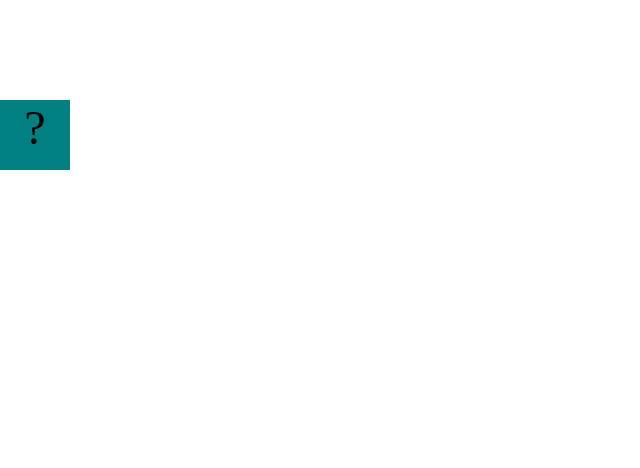
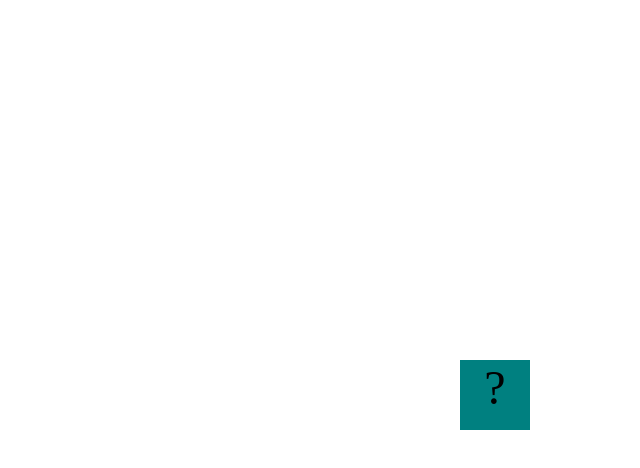
Before and after one commit to BriannaSardenga/BriannaSardenga.github.io, a plain HTML site: page projects/bouncing-box/index.html in a window 1280 px wide. Shown: the whole page, without its empty margins (0-640 px from the left). Drawn offline with Linux system fonts and the light colour scheme.

Commit message:
bouncing box

```diff
--- a/projects/bouncing-box/index.html
+++ b/projects/bouncing-box/index.html
@@ -1,5 +1,6 @@
 <!DOCTYPE html>
 <html>
+
 <head>
 	<meta charset="utf-8">
 	<title>Bouncing Box</title>
@@ -14,21 +15,24 @@
 			display: block;
 			position: absolute;
 			top: 100px;
-			left: 0px;  /* <--- Change me! */
+			left: 0px;
+			/* <--- Change me! */
 		}
-		.board{
+
+		.board {
 			height: 100vh;
 		}
 	</style>
-	<!-- 	<script src="//cdnjs.cloudflare.com/ajax/libs/jquery/2.1.1/jquery.min.js"></script> -->
+	<!--    <script src="//cdnjs.cloudflare.com/ajax/libs/jquery/2.1.1/jquery.min.js"></script> -->
 
 </head>
+
 <body class="board">
 	<!-- HTML for the box -->
 	<div class="box">?</div>
 
 	<script>
-		(function(){
+		(function () {
 			'use strict'
 			/* global jQuery */
 
@@ -36,9 +40,10 @@
 			/////////////////// SETUP DO NOT DELETE //////////////////////////
 			//////////////////////////////////////////////////////////////////
 
-			var box = jQuery('.box');	// reference to the HTML .box element
-			var board = jQuery('.board');	// reference to the HTML .board element
-			var boardWidth = board.width();	// the maximum X-Coordinate of the screen
+			var box = jQuery('.box');   // reference to the HTML .box element
+			var board = jQuery('.board');   // reference to the HTML .board element
+			var boardWidth = board.width(); // the maximum X-Coordinate of the screen
+			var boardHeight = jQuery(window).height();
 
 			// Every 50 milliseconds, call the update Function (see below)
 			setInterval(update, 50);
@@ -47,8 +52,9 @@
 			box.on('click', handleBoxClick);
 
 			// moves the Box to a new position on the screen along the X-Axis
-			function moveBoxTo(newPositionX) {
+			function moveBoxTo(newPositionX, newPositionY) {
 				box.css("left", newPositionX);
+				box.css("top", newPositionY);
 			}
 
 			// changes the text displayed on the Box
@@ -62,17 +68,38 @@
 
 			// TODO 2 - Variable declarations
 
-
-
+			var positionX = 0;
+			var points = 0;
+			var speed = 10;
+			var positionY = 60;
+			var speedY = 3;
+			var randNum = Math.random() * 100;
+			var boardWidth = jQuery(window).height();
 			/*
 			This Function will be called 20 times/second. Each time it is called,
 			it should move the Box to a new location. If the box drifts off the screen
 			turn it around!
 			*/
 			function update() {
+				positionX = positionX + speed;
 
+				positionY = positionY + speedY;
 
-			};
+				moveBoxTo(positionX, positionY);
+
+				if (positionX >= boardWidth - 70) {
+					speed = speed * -1;
+				}
+				if (positionX < 0) {
+					speed = speed * -1;
+				}
+				if (positionY >= boardHeight) {
+					speedY = speedY * -1;
+				} if (positionY < 0) {
+					speedY = speedY * -1;
+				}
+			}
+
 
 			/*
 			This Function will be called each time the box is clicked. Each time it is called,
@@ -80,11 +107,15 @@
 			the left side of the screen.
 			*/
 			function handleBoxClick() {
-
-
+				positionX = 0;
+				positionY = 0;
+				speed = speed + 3;
+				points = points + 1;
+				changeBoxText(points);
 
 			};
 		})();
 	</script>
 </body>
+
 </html>
```
